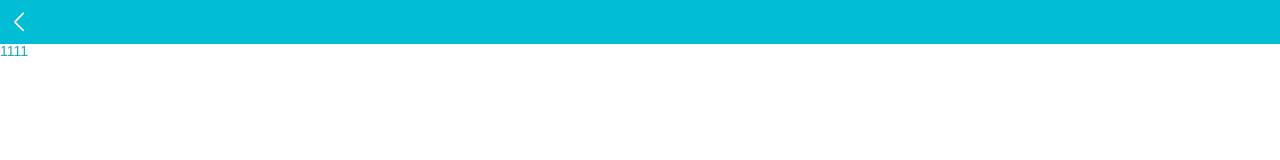
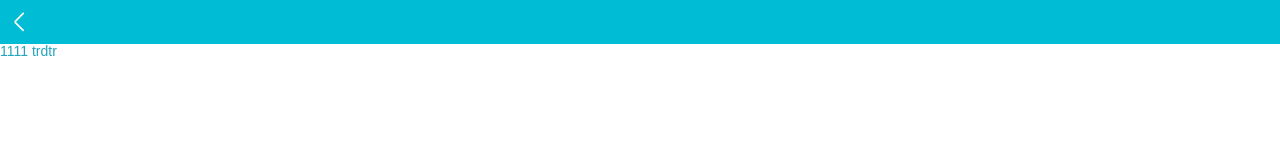
Before and after one commit to qichaoqiang/qlq, a Vue app: page /#/ in a window 1280 px wide. Shown: the top 160 px of the page. Built offline with nearby package versions, Linux system fonts and the light colour scheme.

Commit message:
'change'

```diff
--- a/src/pages/home/Header.vue
+++ b/src/pages/home/Header.vue
@@ -3,7 +3,7 @@
  		<div class="mp-header">
  			<a class="mp-header-left iconfont">&#xe624;</a>
  			<div class="mp-header-title">
- 				<a 	class="mp-linkera">1111
+ 				<a 	class="mp-linkera">1111 trdtr
  				</a>
  			</div>
  		</div>
```
